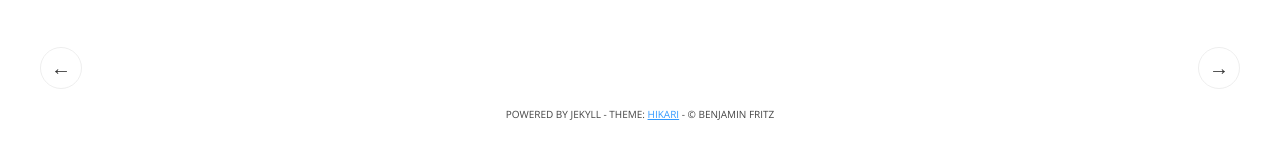
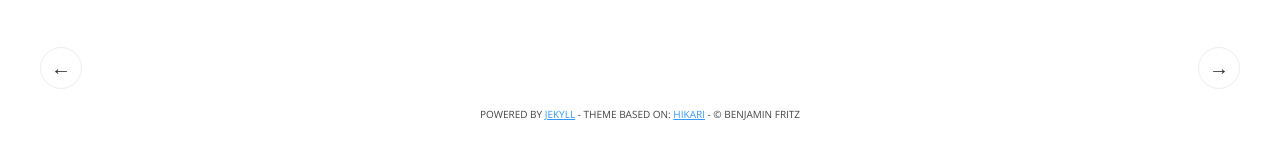
Before and after one commit to benjaminfritz/words, a Jekyll site: the page built from _posts/2014-01-08-setting-up-jekyll-on-github-pages.markdown, in a window 1280 px wide. Shown: the part 771-932 px from the top of the page. Built offline with Jekyll 4.4.1, drawn with Linux system fonts in a browser that asks for light colours; Markdown is read by kramdown in place of the engine named in the settings.

Commit message:
First styling

```diff
--- a/_config.yml
+++ b/_config.yml
@@ -4,7 +4,7 @@ description: "Personal blog of Benjamin Fritz"
 author: "Benjamin Fritz"
 
 url: "http://benjaminfritz.co"
-baseurl: /blog
+baseurl: /blog/
 
 markdown: redcarpet
 permalink: :year/:month/:title.html
--- a/_includes/footer.html
+++ b/_includes/footer.html
@@ -1,7 +1,7 @@
     </main> <!-- MAIN -->
 
     <footer>
-      <small>Powered by Jekyll - Theme: <a href="https://github.com/m3xm/hikari-for-Jekyll">hikari</a> - &copy; {{ site.author }}</small>
+      <small>Powered by <a href="http://jekyllrb.com">Jekyll</a> - Theme based on: <a href="https://github.com/m3xm/hikari-for-Jekyll">hikari</a> - &copy; {{ site.author }}</small>
     </footer>
 
     <script src="{{ site.baseurl }}/js/main.js"></script>
--- a/_includes/header.html
+++ b/_includes/header.html
@@ -25,18 +25,18 @@
 
         <div id="off-canvas">
         	<div id="avatar">
-        		<img src="{{ site.baseurl }}/assets/img/avatar.jpg" alt="Profile Picture" title="wow, very face, such photograph, wow">
+        		<img src="{{ site.baseurl }}/assets/img/profile.jpg" alt="Profile Picture" title="That's me, hi!">
         	</div>
         	<div id="bio">
-            	<h1>Hi, I'm {{ site.author }}.</h1>
-            	<p>I'm a developer, living in Paris, France and this is my personal blog. I share things on <a href="">Github</a>, flex my design muscles on <a href="">Dribbble</a>, share stupid thoughts on <a href="">Twitter</a>. Shoot me an <a href="mailto:">email</a> if you'd like to be in touch.</p>
+            	<h1>Hi, I'm {{ site.author }},</h1>
+            	<p>a curious interaction designer living in Berlin and this is my personal blog.<br />I share my daily thoughts on <a href="http://twitter.com/benefritz">Twitter</a> and my work on <a href="http://dribbble.com/benjamin">Dribbble</a> from time to time. Shoot me a short <a href="mailto:b@werkshow.com">mail</a> if want to get in touch.</p>
         	</div>
         </div>
 
         <header>
         	<div class="h-wrap">
-            	<h1 class="title"><a href="{{ site.baseurl }}" title="Back to Homepage">{{ site.name }}</a></h1>
-            	<a class="menu-icon" title="Open Bio"><span class="lines"></span></a>
+            	<h1 class="title"><a href="{{ site.baseurl }}/" title="Home">{{ site.name }}</a></h1>
+            	<a class="menu-icon" title="Short bio"><span class="lines"></span></a>
             </div>
         </header>
 
--- a/_layouts/post.html
+++ b/_layouts/post.html
@@ -21,7 +21,7 @@
       {{ content }}
     </div>
     <div id="share" class="feat">
-      <a href="http://twitter.com/share" class="popup">
+      <a href="http://www.twitter.com/share?url=http://benjaminfritz.co{{ site.baseurl }}{{ page.url }}&text={{ page.title }}" class="popup">
         <span class="icon-twitter"></span>
       </a>
     </div>
```
Also changed, not shown: assets/img/profile.jpg (added).
